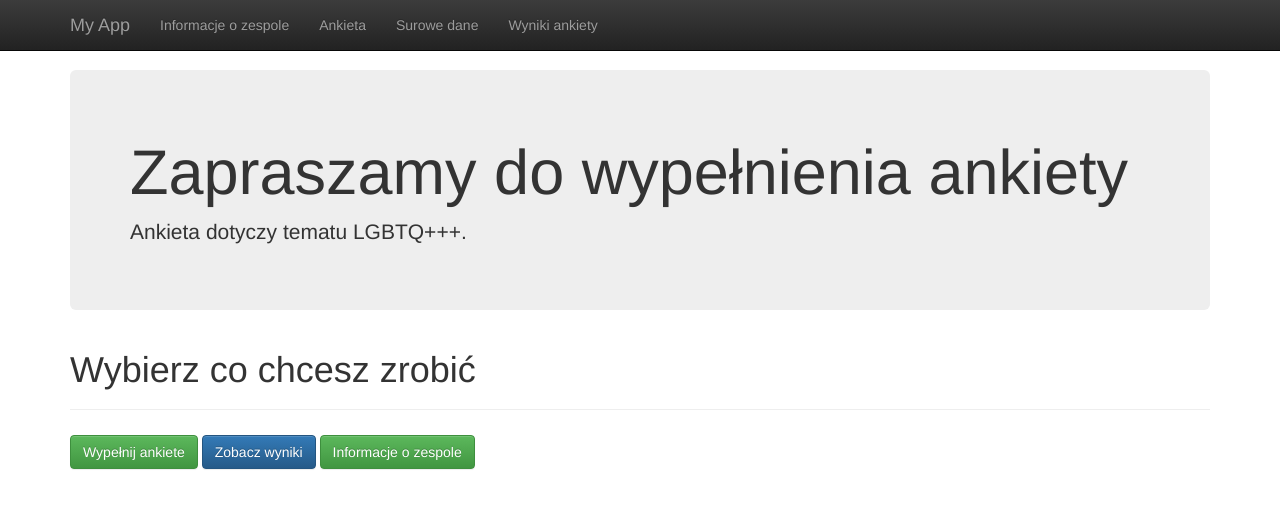
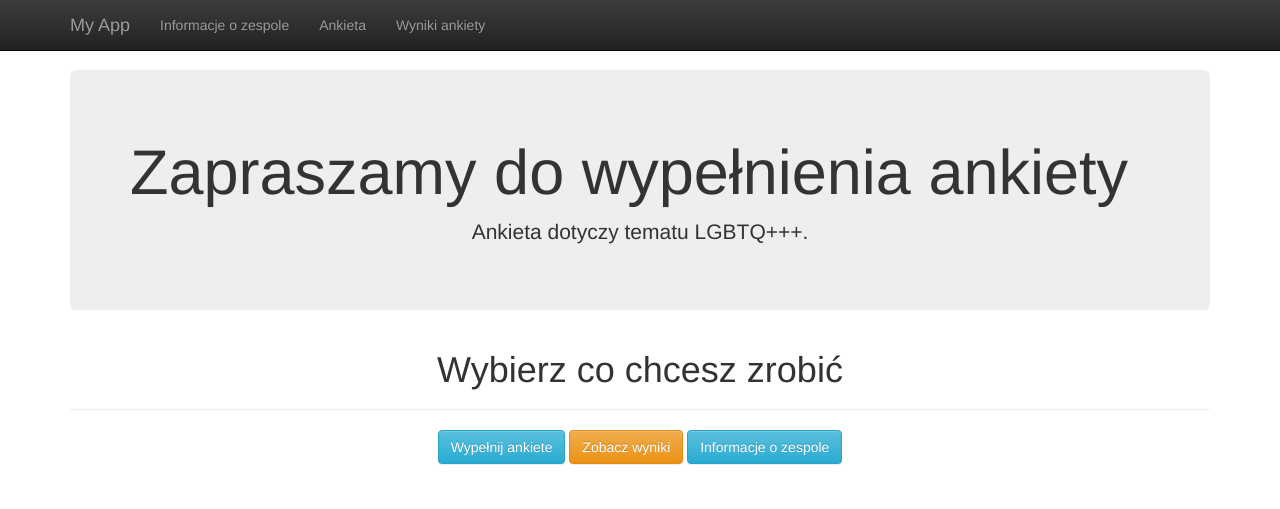
Before and after one commit to szymwin/webappka, a Flask app: page / in a window 1280 px wide. Shown: the top 509 px of the page. Run offline with Flask 2, Linux system fonts and the light colour scheme; some libraries are stand-ins or nearby versions.

Commit message:
uzupełniono informacje i poprawiono wygląd

```diff
--- a/app/templates/main/base.html
+++ b/app/templates/main/base.html
@@ -37,7 +37,6 @@
           <ul class="nav navbar-nav">
             <li><a href="/info">Informacje o zespole</a></li>
             <li><a href="/form">Ankieta</a></li>
-            <li><a href="/raw">Surowe dane</a></li>
             <li><a href="/chooseresult">Wyniki ankiety</a></li>
 
           </ul>
--- a/app/templates/main/welcome.html
+++ b/app/templates/main/welcome.html
@@ -6,17 +6,22 @@
   <!-- Main jumbotron for a primary marketing message or call to action -->
   <div class="jumbotron">
     <h1>Zapraszamy do wypełnienia ankiety</h1>
+    <center>
     <p>Ankieta dotyczy tematu LGBTQ+++.</p>
+    </center>
   </div>
 
+<center>
   <div class="page-header">
     <h1>Wybierz co chcesz zrobić</h1>
   </div>
+
   <p>
-    <a href="/form" class="btn btn-success" role="button">Wypełnij ankiete</a>
-    <a href="/chooseresult" class="btn btn-primary" role="button">Zobacz wyniki</a>
-    <a href="/info" class="btn btn-success" role="button">Informacje o zespole</a>
+    <a href="/form" class="btn btn-info" role="button">Wypełnij ankiete</a>
+    <a href="/chooseresult" class="btn btn-warning" role="button">Zobacz wyniki</a>
+    <a href="/info" class="btn btn-info" role="button">Informacje o zespole</a>
   </p>
+  </center>
 
 
 {% endblock %}
```
Also changed, not shown: app/templates/main/info.html (+24 -1 lines).
